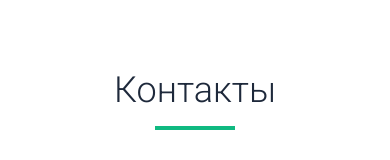
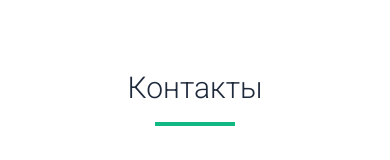
Before and after one commit to maratze/maria-pdtr, a React (Vite) app: page / in a window 390 px wide. Shown: the part 9084-9244 px from the top of the page. Built offline with nearby package versions, Linux system fonts and the light colour scheme.

Commit message:
feat: adjust header size in Contacts component for improved readability

```diff
--- a/src/components/Contacts.jsx
+++ b/src/components/Contacts.jsx
@@ -7,7 +7,7 @@ const Contacts = () => {
 			<div className="max-w-4xl mx-auto px-4 sm:px-6 lg:px-8">
 				{/* Заголовок */}
 				<div className="text-center mb-16">
-					<h2 className="text-4xl md:text-5xl font-light text-slate-800 mb-4">
+					<h2 className="text-3xl sm:text-4xl md:text-5xl font-light text-slate-800 mb-4">
 						Контакты
 					</h2>
 					<div className="w-20 h-1 bg-emerald-500 mx-auto"></div>
```
